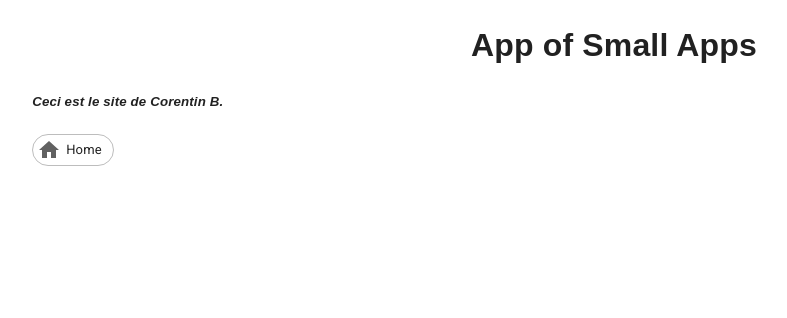
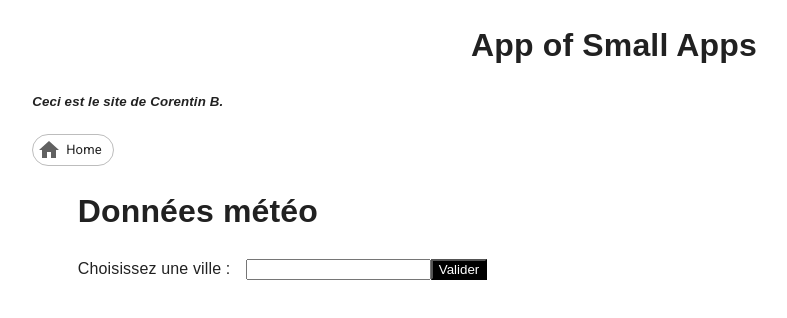
Before and after one commit to Cocobenuche/reactAppSteph, a React (Create React App) app: page /meteonantes in a window 1280 px wide. Shown: the top 318 px of the page, without its empty margins (26-813 px from the left). Built offline with nearby package versions, Linux system fonts and the light colour scheme.

Commit message:
ajoutmeteo

```diff
--- a/src/App.js
+++ b/src/App.js
@@ -5,6 +5,8 @@ import Home from "./Home";
 import ListDepartments from "./ListDepartments";
 import MovieDatabase from "./MovieDatabase";
 import MovieGenres from "./MovieGenres";
+import MeteoNantes from "./MeteoNantes";
+import Meteo from "./Meteo";
 import { Routes, Route, useNavigate } from "react-router-dom";
 import HomeIcon from "@mui/icons-material/Home";
 import { Chip, Box } from "@mui/material";
@@ -36,6 +38,8 @@ export default function App() {
           <Route path="/list-departments" element={<ListDepartments />} />
           <Route path="/moviedatabase" element={<MovieDatabase />} />
           <Route path="/moviegenres" element={<MovieGenres />} />
+          <Route path="/meteonantes" element={<MeteoNantes />} />
+          <Route path="/meteo" element={<Meteo />} />
         </Routes>
       </Box>
     </div>
--- a/src/Home.js
+++ b/src/Home.js
@@ -10,6 +10,8 @@ class Home extends React.Component {
         <Link to="/connection">Connection</Link>
         <Link to="/list-departments">Liste des départements</Link>
         <Link to="/moviegenres">Liste des genres</Link>
+        <Link to="/meteonantes">Météo selon la ville</Link>
+        <Link to="/meteo">Météo</Link>
       </Box>
     );
   }
--- /dev/null
+++ b/src/Meteo.js
@@ -0,0 +1,86 @@
+import React, { Component } from "react";
+
+class MeteoNantes extends React.Component{
+    constructor(props){
+    super(props);
+    this.state={
+        items:[],
+        today:[],
+        inputSearchValue:"",
+        isSubmitted:false,
+        lien:"",
+        lienVille:"",
+        listeVilles:[]
+
+    };
+    this.handleChangeInput = this.handleChangeInput.bind(this);
+    }
+
+
+
+    handleChangeInput(e) {
+        const { value } = e.target;
+        this.setState({
+          inputSearchValue: value,
+          lienVille:"https://geo.api.gouv.fr/communes?nom="+value+"&fields=departement&boost=population&limit=5",
+        });
+        fetch(this.state.lienVille)
+        .then((data) => data.json())
+        .then((data) => {this.setState({listeVilles:data});});
+    }
+    handleSubmit(){
+        this.setState({
+          isSubmitted: true
+        });
+
+            fetch(this.state.lien)
+            .then((data) => data.json())
+            .then((data) => {
+            this.setState({
+                items: data.city_info,
+                today: data.current_condition
+            });
+            });
+    }
+    goBack(){
+        this.setState({
+            isSubmitted : false,
+            lien:"",
+            items:[],
+            today:[],inputSearchValue:""
+        })
+    }
+
+    render(){
+        const {items, today,inputSearchValue,isSubmitted,lien}=this.state;
+
+        return(
+        <div>
+            <h1>Données météo</h1>
+            <label for="city">Choisissez une ville : </label>
+                <input
+                id="city"
+                type="text"
+                name="nom"
+                onChange={this.handleChangeInput}
+                />
+                <li><button onClick={() =>this.handleSubmit()}>{this.state.listeVilles}</button></li>
+
+
+         {isSubmitted &&(
+         <>
+         <div className="resultats">
+         <h1>{items.name} :</h1>
+         <h5>Le soleil se lève à {items.sunrise} et se couche à {items.sunset}.</h5>
+         <h6>Il fait actuellement {today.tmp} degrés, et le ciel est {today.condition}.</h6>
+         <button onclick={() => this.goBack()}>Retour</button>
+         </div>
+         </>)
+
+         }
+
+   </div>
+    )
+}
+}
+export default MeteoNantes;
--- /dev/null
+++ b/src/MeteoNantes.js
@@ -0,0 +1,79 @@
+import React, { Component } from "react";
+
+class MeteoNantes extends React.Component{
+    constructor(props){
+    super(props);
+    this.state={
+        items:[],
+        today:[],
+        inputSearchValue:"",
+        isSubmited:false,
+        lien:""
+
+    };
+    this.handleChangeInput = this.handleChangeInput.bind(this);
+    }
+
+
+    handleChangeInput(e) {
+        const { value } = e.target;
+        this.setState({
+          inputSearchValue: value,
+          lien:"https://www.prevision-meteo.ch/services/json/"+value
+        });
+    }
+    handleSubmit(){
+        this.setState({
+          isSubmited: true
+        });
+
+            fetch(this.state.lien)
+            .then((data) => data.json())
+            .then((data) => {
+            this.setState({
+                items: data.city_info,
+                today: data.current_condition
+            });
+            });
+    }
+    goBack(){
+        this.setState({
+            isSubmited : false,
+            lien:"",
+            items:[],
+            today:[],inputSearchValue:""
+        })
+    }
+
+    render(){
+        const {items, today,inputSearchValue,isSubmited,lien}=this.state;
+
+        return(
+        <div>
+            <h1>Données météo</h1>
+            <label for="city">Choisissez une ville : </label>
+                <input
+                id="city"
+                type="text"
+                name="nom"
+                onChange={this.handleChangeInput}
+                />
+            <button onClick={() =>this.handleSubmit()}>Valider</button>
+
+         {isSubmited &&(
+         <>
+         <div className="resultats">
+         <h1>{items.name} :</h1>
+         <h5>Le soleil se lève à {items.sunrise} et se couche à {items.sunset}.</h5>
+         <h6>Il fait actuellement {today.tmp} degrés, et le ciel est {today.condition}.</h6>
+         <button onclick={() => this.goBack()}>Retour</button>
+         </div>
+         </>)
+
+         }
+
+   </div>
+    )
+}
+}
+export default MeteoNantes;
```
